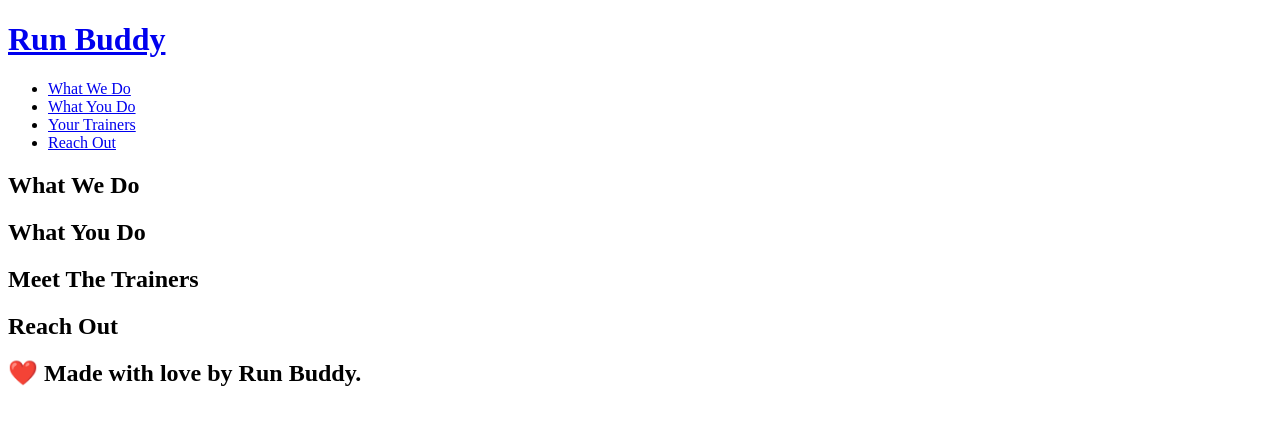
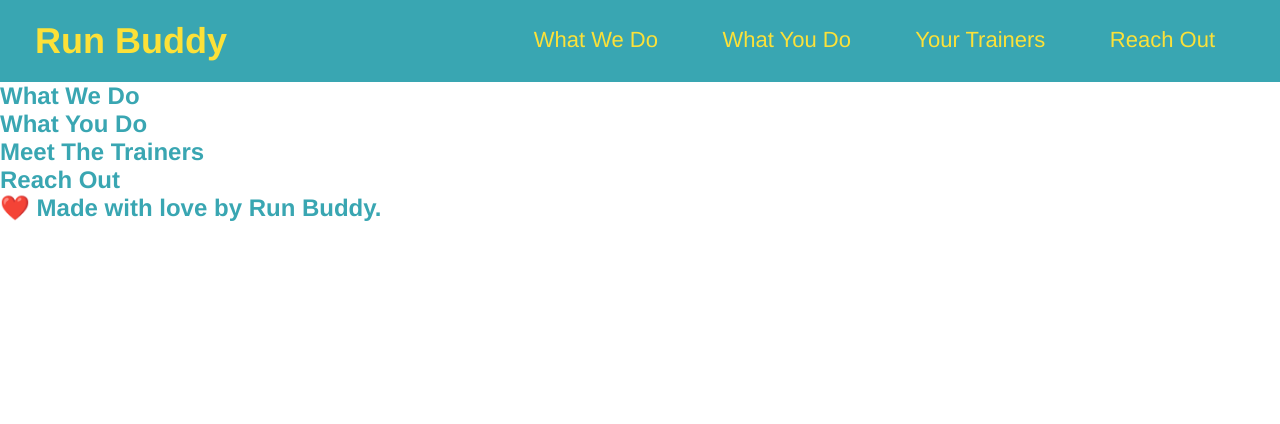
Before and after one commit to trswork/run-buddy, a plain HTML site: page index.html in a window 1280 px wide. Drawn offline with Linux system fonts and the light colour scheme.

Commit message:
<message-that-describes-the-commit>

```diff
--- a/index.html
+++ b/index.html
@@ -4,15 +4,53 @@
 
         <meta charset="UTF-8" />
         <title>Run Buddy</title>
+
+
         <link rel="stylesheet" href="./asset/css/style.css" />
         </head>
+        <link rel="stylesheet" href="./assets/css/style.css" />
         <body>
             <!-- navigation -->
             <header>
-
-                </header>
-                <link rel="stylesheet" href="./assets/css/style.css"/>
-
+                <style>
+                body {
+                /* more on this crazy alphanumerical value in a minute! */
+                color: #39a6b2;
+                font-family: Helvetica, Arial, sans-serif;
+                }
+                /* apply styles to <header> */
+                header {
+                padding: 20px 35px;
+                 background-color: #39a6b2;
+                }
+                header h1 {
+                font-weight: bold;
+                font-size: 36px;
+                color: #fce138;
+                margin: 0;
+                display: inline;
+                }
+                header a {
+                text-decoration: none;
+                color: #fce138;
+                }
+                header nav {
+                float: right;
+                margin: 7px 0;
+                }
+                header nav ul li {
+                display: inline;
+                }
+                header nav ul li a {
+                margin: 0 30px;
+                font-weight: lighter;
+                font-size: 22px;
+                }
+                * {
+                margin: 0;
+                padding: 0;
+                }
+                </style>
                 <h1>
                     <a href="/">Run Buddy<a/>
                 </h1>
```
